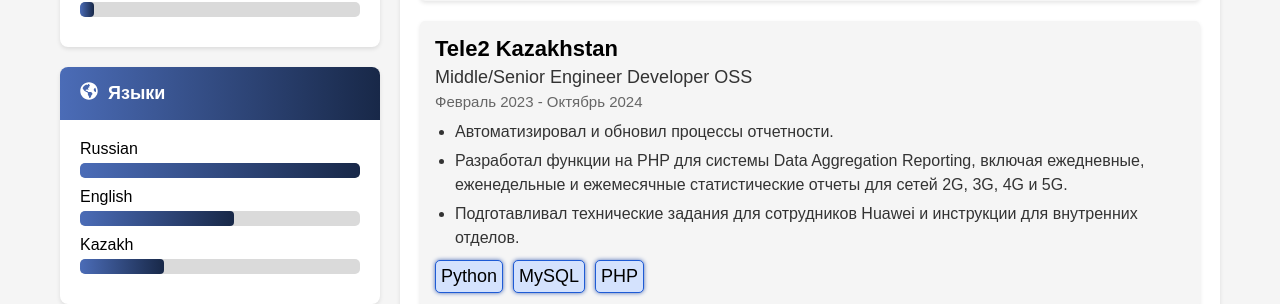
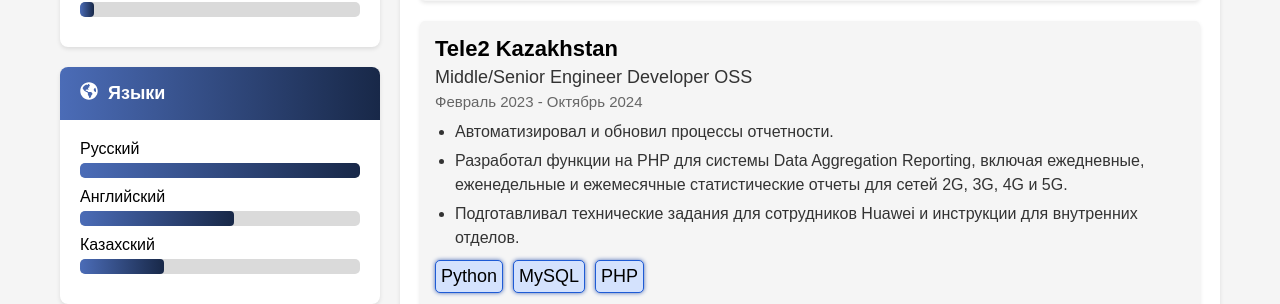
Before and after one commit to Mental-Fox/my-portfolio-react, a React (Vite) app: page / in a window 1280 px wide. Shown: the part 1298-1602 px from the top of the page. Built offline with nearby package versions, Linux system fonts and the light colour scheme.

Commit message:
Обновление в ru.js

```diff
--- a/src/locales/ru.js
+++ b/src/locales/ru.js
@@ -33,9 +33,9 @@
   ],
 
   languagesData: [
-    { name: "Russian", level: 100 },
-    { name: "English", level: 55 },
-    { name: "Kazakh", level: 30 },
+    { name: "Русский", level: 100 },
+    { name: "Английский", level: 55 },
+    { name: "Казахский", level: 30 },
   ],
 
   interestsData: [
```
